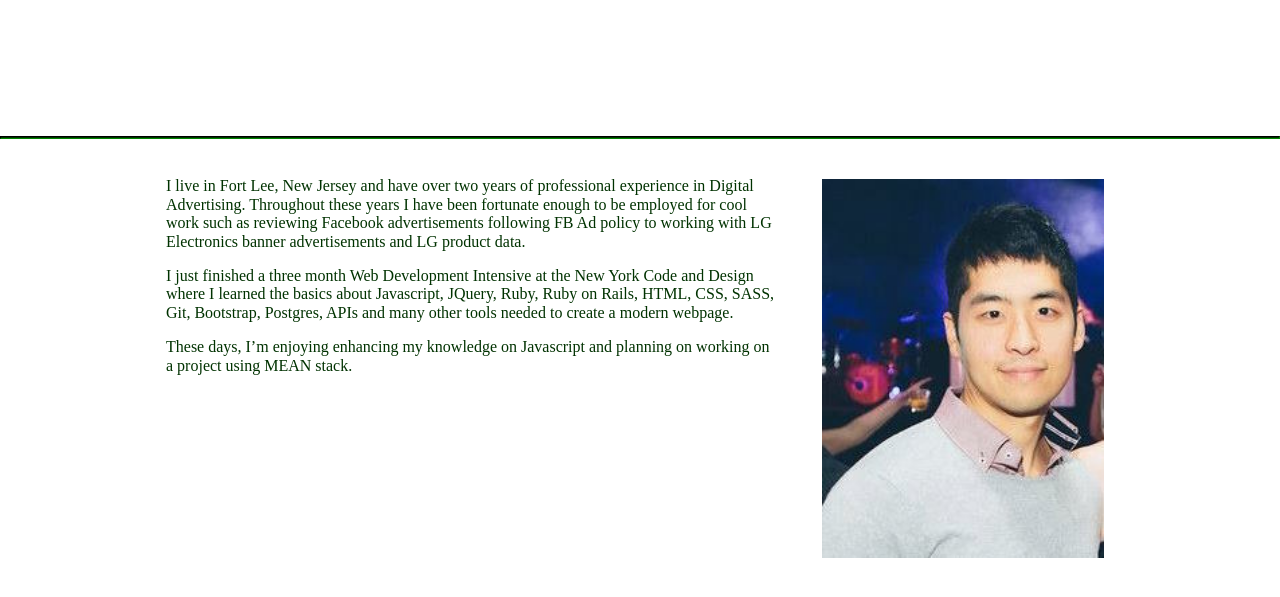
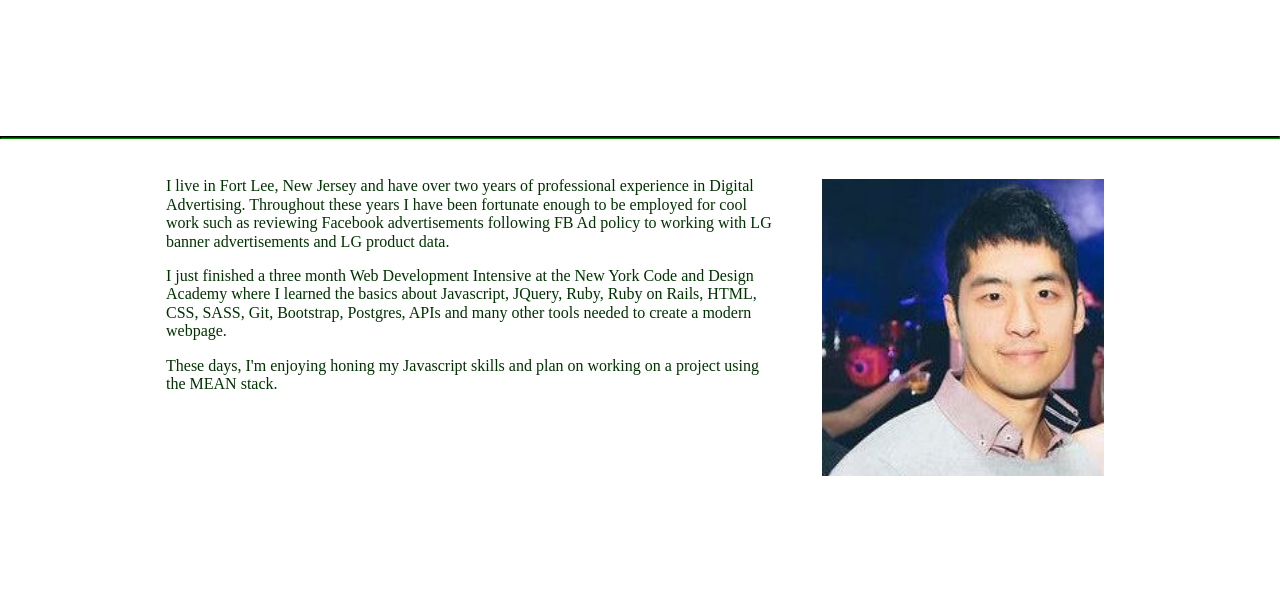
Before and after one commit to chan42988/Online-Portfolio, a PHP site: page /about.html in a window 1280 px wide; the page is wider, and only the part inside the window is pictured. Shown: the part 45-642 px from the top of that part. Run offline with PHP 8.4, Linux system fonts and the light colour scheme; some libraries are stand-ins or nearby versions.

Commit message:
pushing to github

```diff
--- a/about.html
+++ b/about.html
@@ -30,13 +30,13 @@
 
   <div id="desc">
     <p>
-      I live in Fort Lee, New Jersey and have over two years of professional experience in Digital Advertising. Throughout these years I have been fortunate enough to be employed for cool work such as reviewing Facebook advertisements following FB Ad policy to working with LG Electronics banner advertisements and LG product data.
+      I live in Fort Lee, New Jersey and have over two years of professional experience in Digital Advertising. Throughout these years I have been fortunate enough to be employed for cool work such as reviewing Facebook advertisements following FB Ad policy to working with LG banner advertisements and LG product data.
     </p>
     <p>
-      I just finished a three month Web Development Intensive at the New York Code and Design where I learned the basics about Javascript, JQuery, Ruby, Ruby on Rails, HTML, CSS, SASS, Git, Bootstrap, Postgres, APIs and many other tools needed to create a modern webpage.
+      I just finished a three month Web Development Intensive at the New York Code and Design Academy where I learned the basics about Javascript, JQuery, Ruby, Ruby on Rails, HTML, CSS, SASS, Git, Bootstrap, Postgres, APIs and many other tools needed to create a modern webpage.
     </p>
     <p>
-      These days, I’m enjoying enhancing my knowledge on Javascript and planning on working on a project using MEAN stack.
+      These days, I'm enjoying honing my Javascript skills and plan on working on a project using the MEAN stack.
     </p>
   </div>
 
```
Also changed, not shown: css/projects.css (+7 -3 lines), image/main-selfie.jpg.
